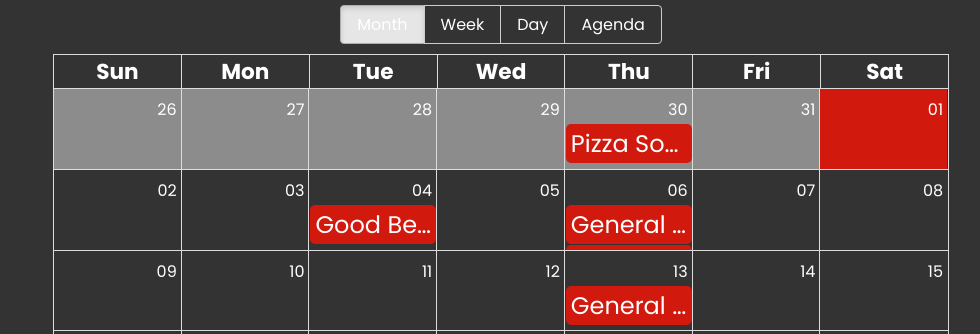
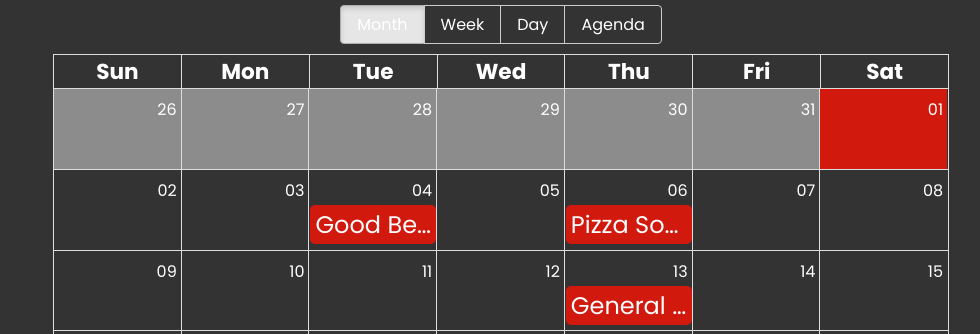
Before and after one commit to msucomputerclub/msucomputerclub.github.io, a React (Create React App) app: page / in a window 1280 px wide. Shown: the part 2609-2943 px from the top of the page, without its empty margins (139-1119 px from the left). Built offline with nearby package versions, Linux system fonts and the light colour scheme; a web font is replaced by a local one.

Commit message:
updated calendar

```diff
--- a/src/Components/Calendar/index.js
+++ b/src/Components/Calendar/index.js
@@ -38,8 +38,8 @@ const generateRecurringEvents = (startDate, recurrenceRule, totalOccurrences) =>
 const events = [
   {
     title: 'Pizza Social',
-    start: new Date(2025, 0, 30, 16, 0),
-    end: new Date(2025, 0, 30, 17, 0),
+    start: new Date(2025, 1, 6, 16, 0),
+    end: new Date(2025, 1, 6, 17, 0),
     png: process.env.PUBLIC_URL + '/Images/Back.png',
   },
   {
```
